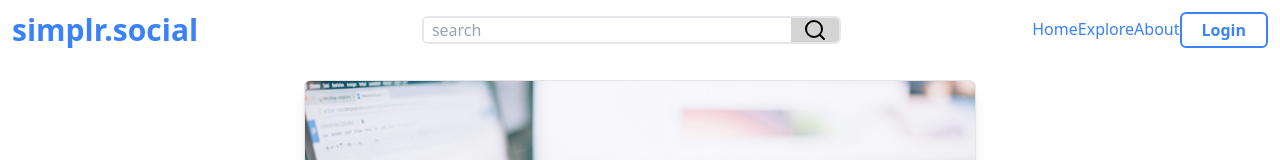
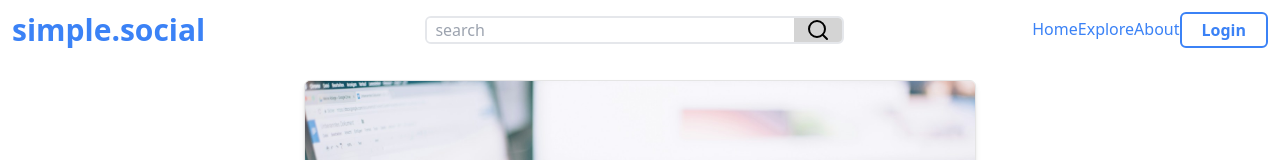
Before and after one commit to cswebdev/vite-blog-site, a React (Vite) app: page / in a window 1280 px wide. Shown: the top 160 px of the page. Built offline with nearby package versions, Linux system fonts and the light colour scheme.

Commit message:
small changes to margin/padding and changed app name

```diff
--- a/src/components/BlogPostItem.tsx
+++ b/src/components/BlogPostItem.tsx
@@ -7,7 +7,7 @@ interface BlogPostItemProps {
 
 export default function BlogPostItem({ blogPost }: BlogPostItemProps) {
    return (
-      <div className="flex items-center justify-center rounded-md max-w-2xl p-0 m-0 shadow-lg">
+      <div className="flex items-center justify-center rounded-md max-w-2xl p-0 m-0 shadow-md">
          <div className="bg-white w-full p-0 m-0 rounded-md border border-neutral-200 overflow-hidden">
             {blogPost.image ? (
                <img
--- a/src/components/BlogPostList.tsx
+++ b/src/components/BlogPostList.tsx
@@ -7,7 +7,7 @@ interface BlogPostListProps {
 
 export default function BlogPostList({ blogPosts }: BlogPostListProps) {
    return (
-      <div className="space-y-10 mt-20">
+      <div className="space-y-10 my-20">
          {blogPosts.map((blogPost) => (
             <BlogPostItem key={blogPost.id} blogPost={blogPost} />
          ))}
--- a/src/components/NavBar.tsx
+++ b/src/components/NavBar.tsx
@@ -5,7 +5,7 @@ export default function NavBar() {
    return (
       <div className="flex flex-row bg-white items-center content-center py-3 px-3 min-w-full justify-between">
          <p className="font-bold lg:text-3xl md:text-2xl lg:text-blue-500 cursor-default ">
-            simplr.social
+            simple.social
          </p>
          <SearchBar />
          <div className="flex flex-row items-center">
```
